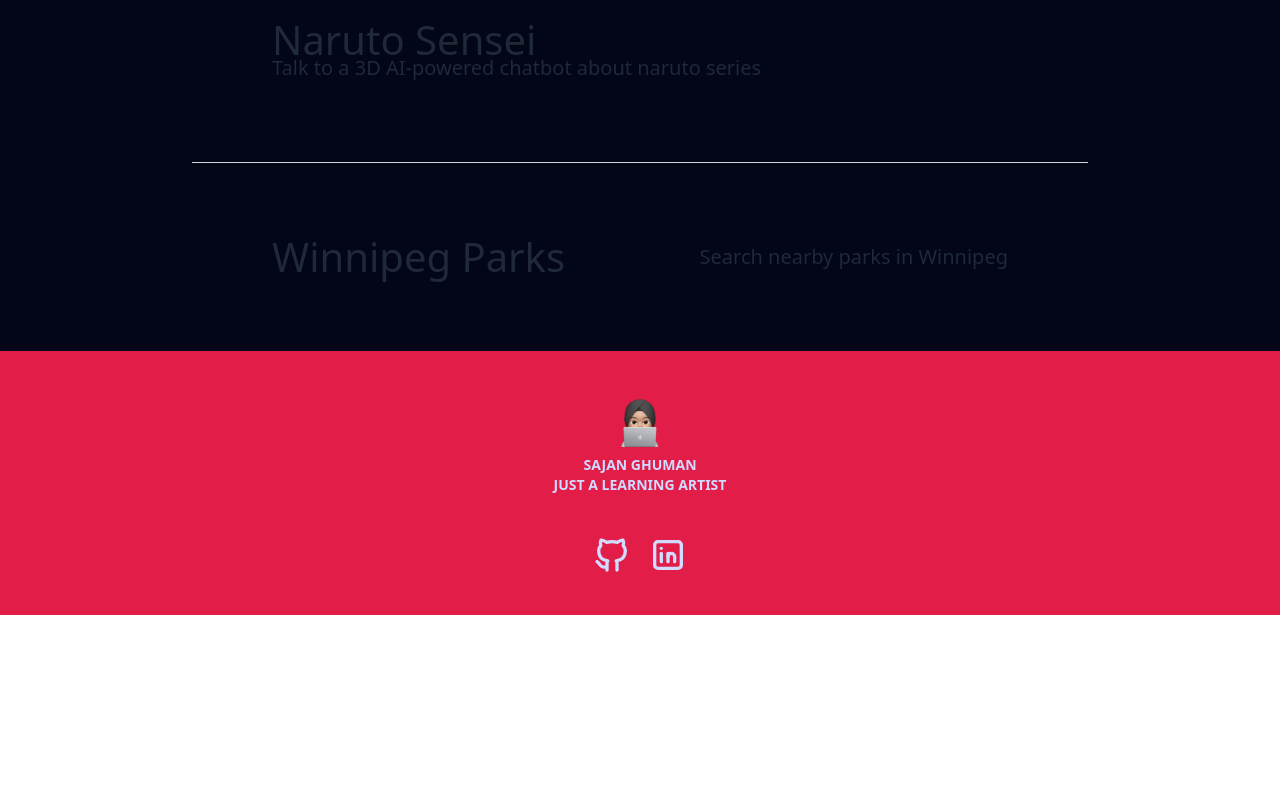
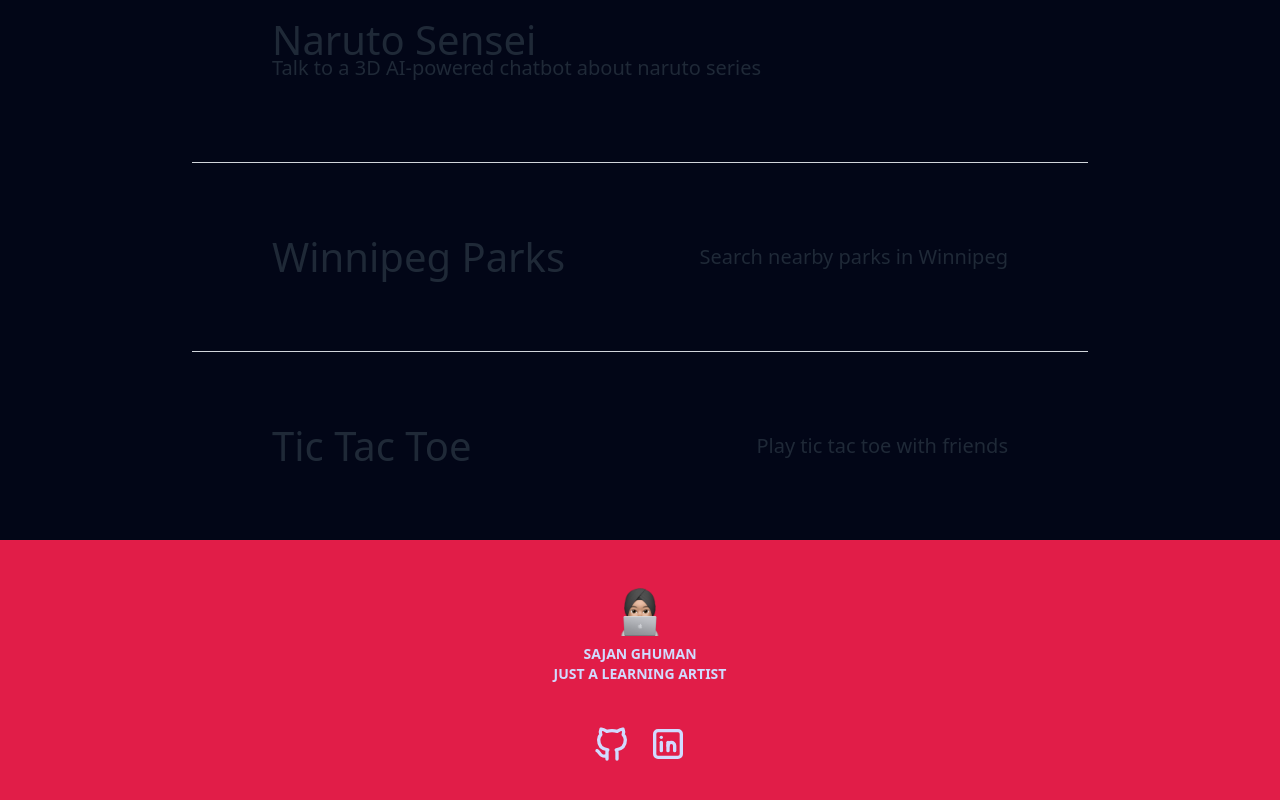
Before and after one commit to SajanGhuman/Portfolio, a Next.js app: page /projects in a window 1280 px wide. Shown: the part 638-1438 px from the top of the page. Before the commit the page ends 1253 px from the top, so only its background shows below. Built offline with nearby package versions, Linux system fonts and the light colour scheme.

Commit message:
Add new project

```diff
--- a/app/components/projects.tsx
+++ b/app/components/projects.tsx
@@ -35,6 +35,13 @@ const projects = [
     desc: "Search nearby parks in Winnipeg",
     color: "#A020F0",
     website_link: "https://parks.sajanghuman.com/",
+  },
+  {
+    title: "Tic Tac Toe",
+    src: "tic.png",
+    desc: "Play tic tac toe with friends",
+    color: "#0074A6",
+    website_link: "https://tictac.sajanghuman.com/",
   },
 ];
 
```
